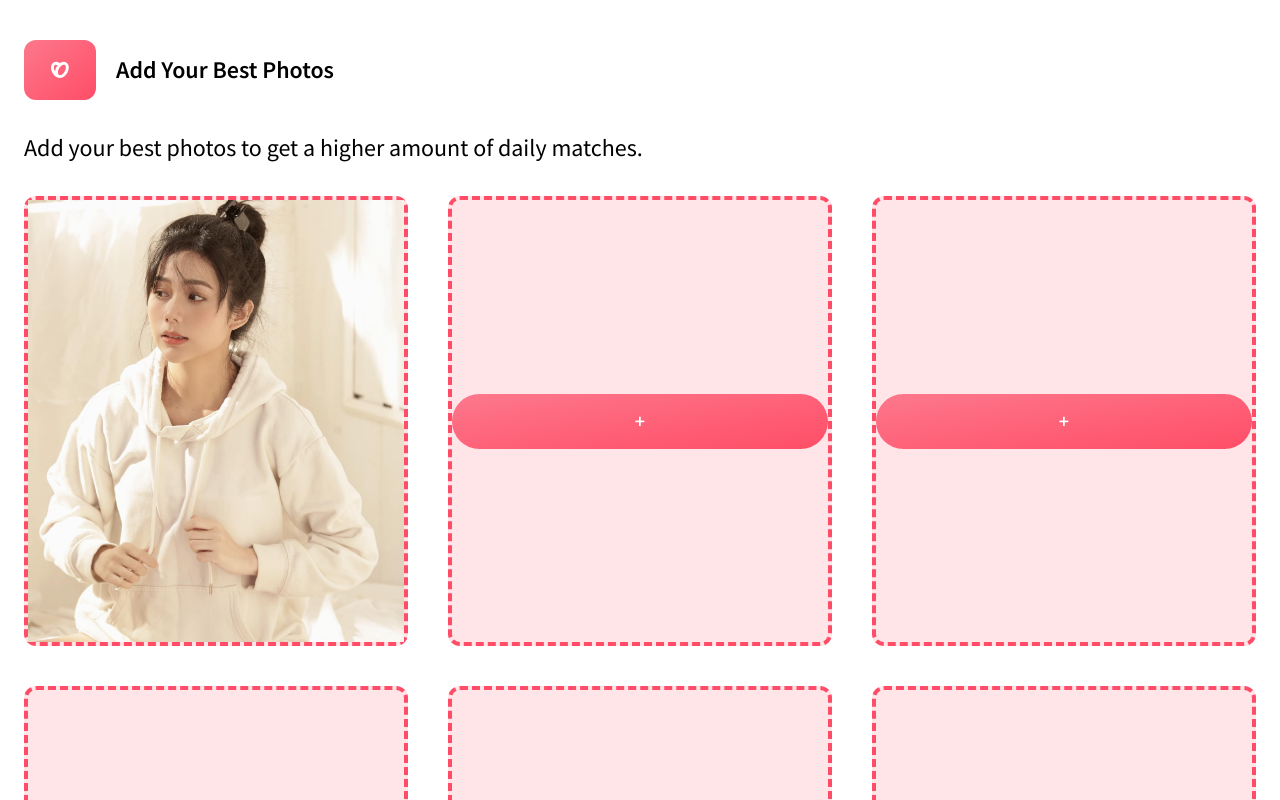
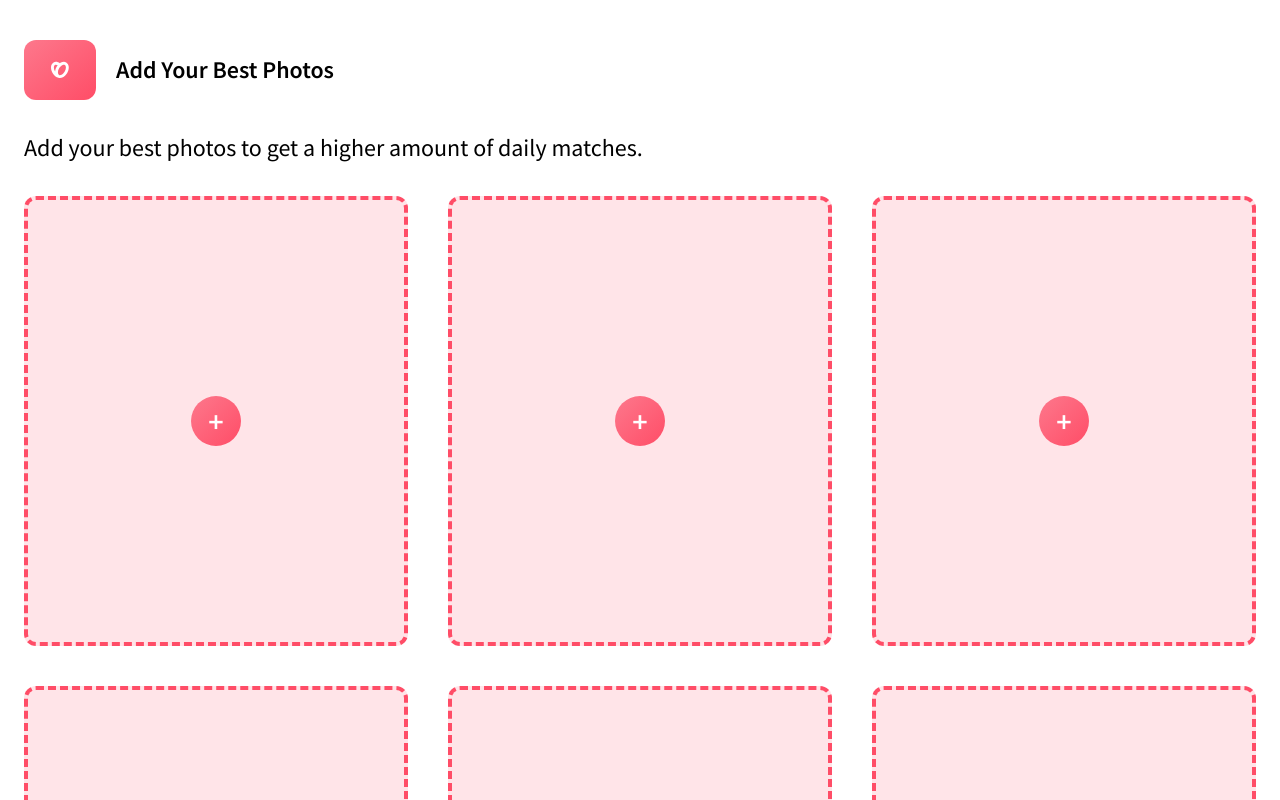
Before and after one commit to b1amage/further-web-front-end, a React (Create React App) app: page /setup/img in a window 1280 px wide. Shown: the top 800 px of the page. Built offline with nearby package versions, Linux system fonts and the light colour scheme.

Commit message:
upload images

```diff
--- a/src/components/setup/Avatar.js
+++ b/src/components/setup/Avatar.js
@@ -3,7 +3,7 @@ import imgHolder from "../../assets/svg/img-holder.svg";
 import edit from "../../assets/svg/edit.svg";
 import axios from "axios";
 
-const Avatar = ({ img, onClick, onEdit }) => {
+const Avatar = ({ onClick, onEdit }) => {
 	const [selectedFile, setSelectedFile] = useState();
 	const [isFilePicked, setIsFilePicked] = useState(false);
 	const [ava, setAva] = useState(imgHolder);
--- a/src/components/setup/ImgFrame.js
+++ b/src/components/setup/ImgFrame.js
@@ -1,27 +1,88 @@
-import React from "react";
-import Button from "../../utilities/Button";
+import React, { useState } from "react";
+import axios from "axios";
 
-const ImgFrame = ({ img }) => {
-	const handleDrag = (e) => {
-		console.log(e.clientX, e.clientY);
+const ImgFrame = ({ id }) => {
+	const [selectedFile, setSelectedFile] = useState();
+	const [isFilePicked, setIsFilePicked] = useState(false);
+	const [img, setImg] = useState();
+
+	const handleSubmit = (e) => {
+		e.preventDefault();
+		console.log("submit");
 	};
 
 	return (
-		<div
-			onDrag={handleDrag}
-			className="hover:bg-opacity-10 cursor-pointer w-full min-w-[140px] h-[220px] md:h-[320px] lg:h-[450px] flex items-center justify-center border-4 rounded-xl border-dashed border-primary-100 bg-primary-50 bg-opacity-20"
-		>
-			{img ? (
-				<img src={img} className="object-cover w-full h-full" alt="" />
-			) : (
-				<Button
-					primary
-					className="rounded-full w-[50px] h-[50px] min-h-0"
-				>
-					+
-				</Button>
-			)}
-		</div>
+		<>
+			<form
+				onSubmit={handleSubmit}
+				className="overflow-hidden hover:bg-opacity-10 cursor-pointer w-full min-w-[140px] h-[220px] md:h-[320px] lg:h-[450px] flex items-center justify-center border-4 rounded-xl border-dashed border-primary-100 bg-primary-50 bg-opacity-20"
+			>
+				<label htmlFor={`img-${id}`}>
+					{img ? (
+						<img
+							src={img}
+							className="object-cover w-full h-full"
+							alt=""
+						/>
+					) : (
+						<div className="w-[50px] cursor-pointer h-[50px] bg-gradient-to-br from-primary-50 to-primary-100 rounded-full text-white font-semibold text-3xl flex items-center justify-center">
+							+
+						</div>
+					)}
+				</label>
+
+				<input
+					onChange={(e) => {
+						console.log(isFilePicked);
+						setSelectedFile(e.target.files[0]);
+						setIsFilePicked(true);
+						console.log(selectedFile);
+
+						const postImg = async () => {
+							var bodyFormData = new FormData();
+							bodyFormData.append("image", e.target.files[0]);
+
+							axios({
+								method: "post",
+								url: "http://localhost:8080/api/auth/upload-image",
+								data: bodyFormData,
+								headers: {
+									"Content-Type": "multipart/form-data",
+								},
+							})
+								.then(function (response) {
+									//handle success
+									console.log(response);
+
+									let images =
+										JSON.parse(
+											localStorage.getItem("images")
+										) || [];
+
+									images.push(response.data.image.src);
+
+									localStorage.setItem(
+										"images",
+										JSON.stringify(images)
+									);
+
+									setImg(response.data.image.src);
+								})
+								.catch(function (response) {
+									//handle error
+									console.log(response);
+								});
+						};
+
+						postImg();
+					}}
+					type="file"
+					name={`img-${id}`}
+					id={`img-${id}`}
+					className="hidden"
+				/>
+			</form>
+		</>
 	);
 };
 
--- a/src/views/SetupImagePage.js
+++ b/src/views/SetupImagePage.js
@@ -1,8 +1,8 @@
 import React from "react";
 import Header from "../components/header/Header";
 import ImgFrame from "../components/setup/ImgFrame";
-import girl3 from "../assets/img/girl3.jpeg";
 import Button from "../utilities/Button";
+import { Link } from "react-router-dom";
 
 const SetupImagePage = () => {
 	return (
@@ -14,17 +14,17 @@ const SetupImagePage = () => {
 			</p>
 
 			<div className="grid grid-cols-2 gap-4 my-8 lg:gap-10 lg:grid-cols-3 place-items-center">
-				<ImgFrame img={girl3} />
-				<ImgFrame />
-				<ImgFrame />
-				<ImgFrame />
-				<ImgFrame />
-				<ImgFrame />
+				{Array(6)
+					.fill()
+					.map((_, index) => (
+						<ImgFrame key={index} id={index} />
+					))}
 			</div>
-
-			<Button primary className="my-10">
-				Next
-			</Button>
+			<Link to="/setup/interest">
+				<Button primary className="my-10">
+					Next
+				</Button>
+			</Link>
 		</div>
 	);
 };
```
